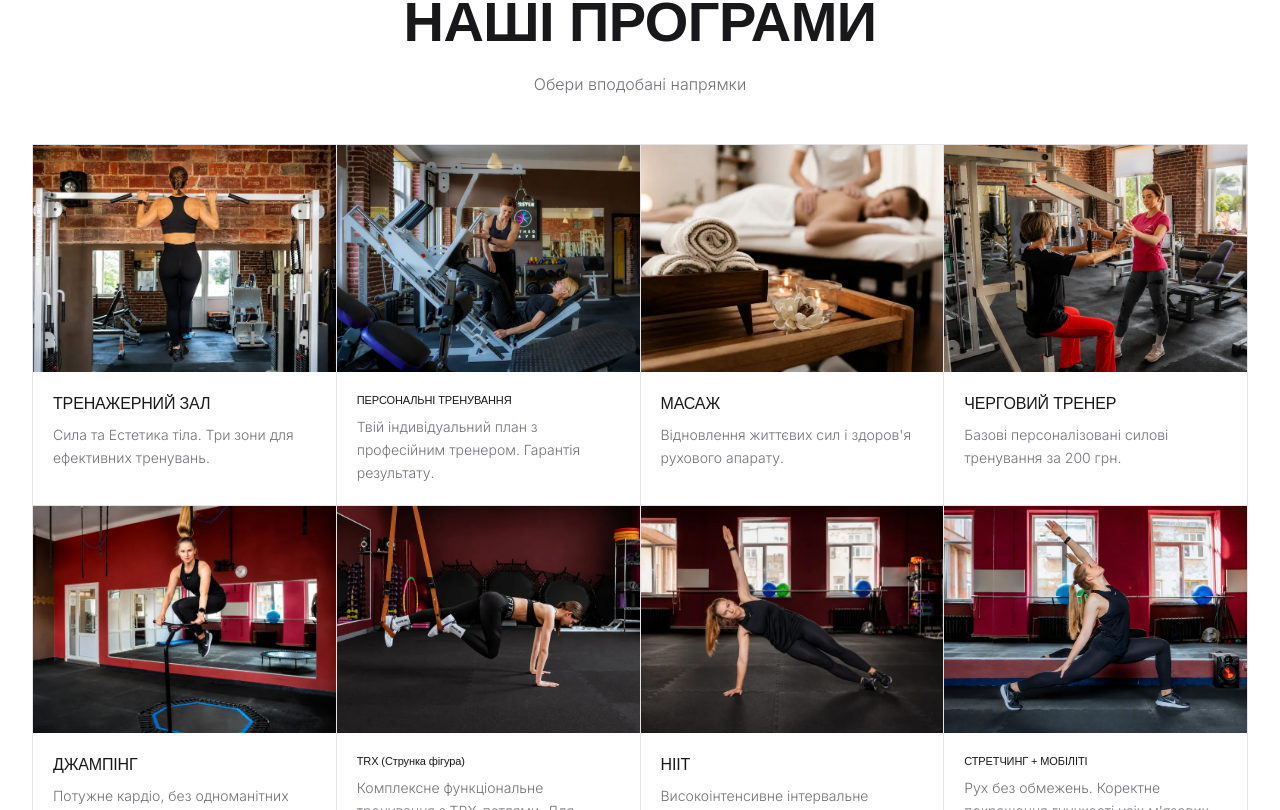
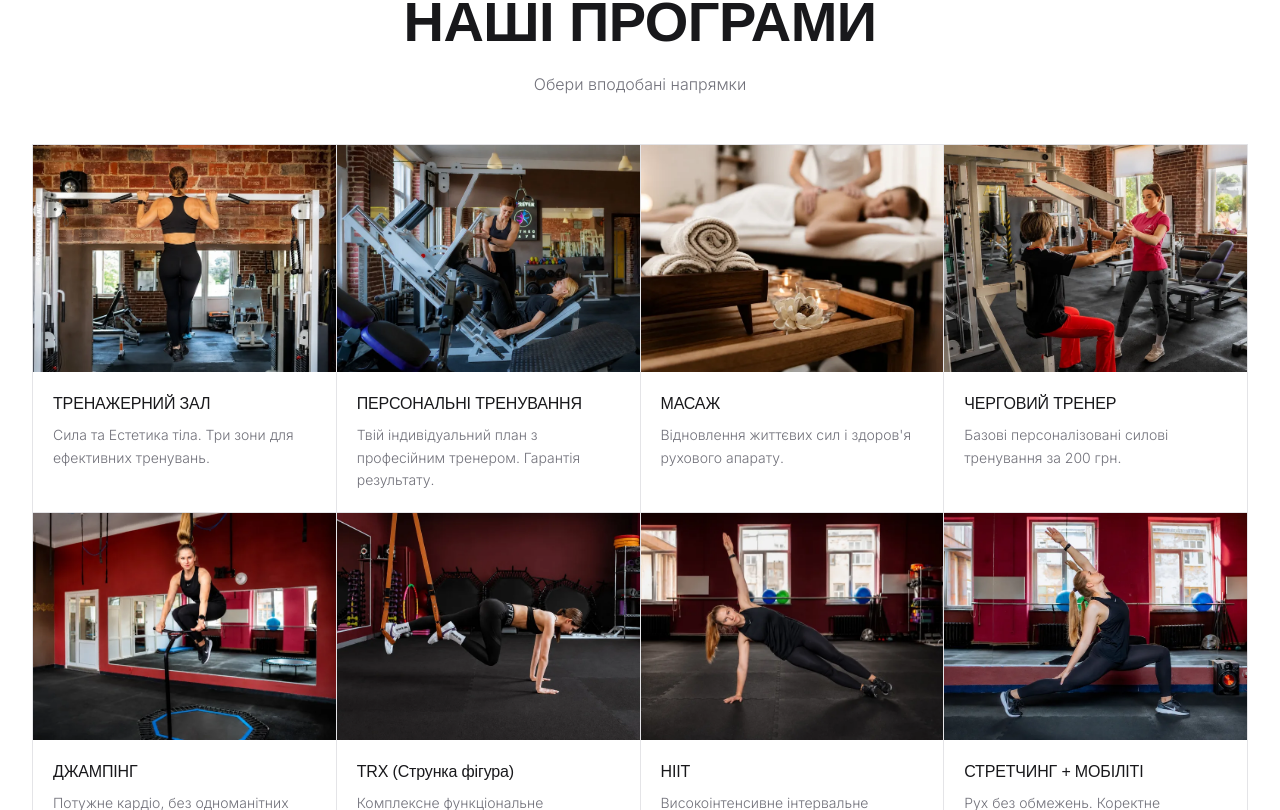
Before and after one commit to emmashulzhenko-del/forever-fitness, a React (Vite) app: page / in a window 1280 px wide. Shown: the part 1710-2520 px from the top of the page. Built offline with nearby package versions, Linux system fonts and the light colour scheme; a web font is replaced by a local one.

Commit message:
round-7b: uniform title sizes in Programs+FitnessGroups, allow wrap, flex-1 text blocks

```diff
--- a/src/components/FitnessGroups.tsx
+++ b/src/components/FitnessGroups.tsx
@@ -30,17 +30,19 @@ export default function FitnessGroups() {
           <div key={g.name} className="flex flex-col">
             <button
               onClick={() => setOpen(open === i ? null : i)}
-              className={`relative p-5 text-left border transition-all ${
+              className={`relative p-6 text-left border transition-all ${
                 open === i
                   ? 'border-accent bg-accent/5'
                   : 'border-zinc-200 dark:border-zinc-700 hover:border-accent/50'
               }`}
             >
-              <ChevronDown className={`absolute top-4 right-4 w-4 h-4 text-accent shrink-0 transition-transform ${open === i ? 'rotate-180' : ''}`} />
               <g.icon className="w-7 h-7 text-accent mb-3" />
-              <span className="font-display font-semibold text-[11px] tracking-tight text-zinc-900 dark:text-white whitespace-nowrap block">
-                {g.name}
-              </span>
+              <div className="flex items-start justify-between gap-2">
+                <span className="font-display font-semibold text-sm text-zinc-900 dark:text-white">
+                  {g.name}
+                </span>
+                <ChevronDown className={`w-4 h-4 text-accent shrink-0 mt-0.5 transition-transform ${open === i ? 'rotate-180' : ''}`} />
+              </div>
             </button>
             <AnimatePresence>
               {open === i && (
--- a/src/components/TrainingTypes.tsx
+++ b/src/components/TrainingTypes.tsx
@@ -62,9 +62,9 @@ export default function TrainingTypes() {
             <motion.div
               key={prog.title}
               variants={item}
-              className="group border-r border-b border-zinc-200 dark:border-zinc-800 overflow-hidden"
+              className="group border-r border-b border-zinc-200 dark:border-zinc-800 overflow-hidden flex flex-col"
             >
-              <div className="w-full aspect-[4/3] overflow-hidden bg-zinc-100 dark:bg-zinc-800">
+              <div className="w-full aspect-[4/3] overflow-hidden bg-zinc-100 dark:bg-zinc-800 shrink-0">
                 <img
                   src={prog.photo}
                   alt={prog.title}
@@ -74,8 +74,8 @@ export default function TrainingTypes() {
                   onError={(e) => { (e.target as HTMLImageElement).style.display = 'none' }}
                 />
               </div>
-              <div className="p-5 bg-white dark:bg-zinc-950">
-                <p className={`font-display text-zinc-900 dark:text-white whitespace-nowrap ${prog.title.length > 15 ? 'text-[11px] tracking-tight' : 'text-base'}`}>{prog.title}</p>
+              <div className="p-5 bg-white dark:bg-zinc-950 flex-1">
+                <p className="font-display text-base text-zinc-900 dark:text-white">{prog.title}</p>
                 <p className="font-body font-light text-sm text-zinc-500 dark:text-zinc-400 mt-2 leading-relaxed">{prog.desc}</p>
               </div>
             </motion.div>
```
